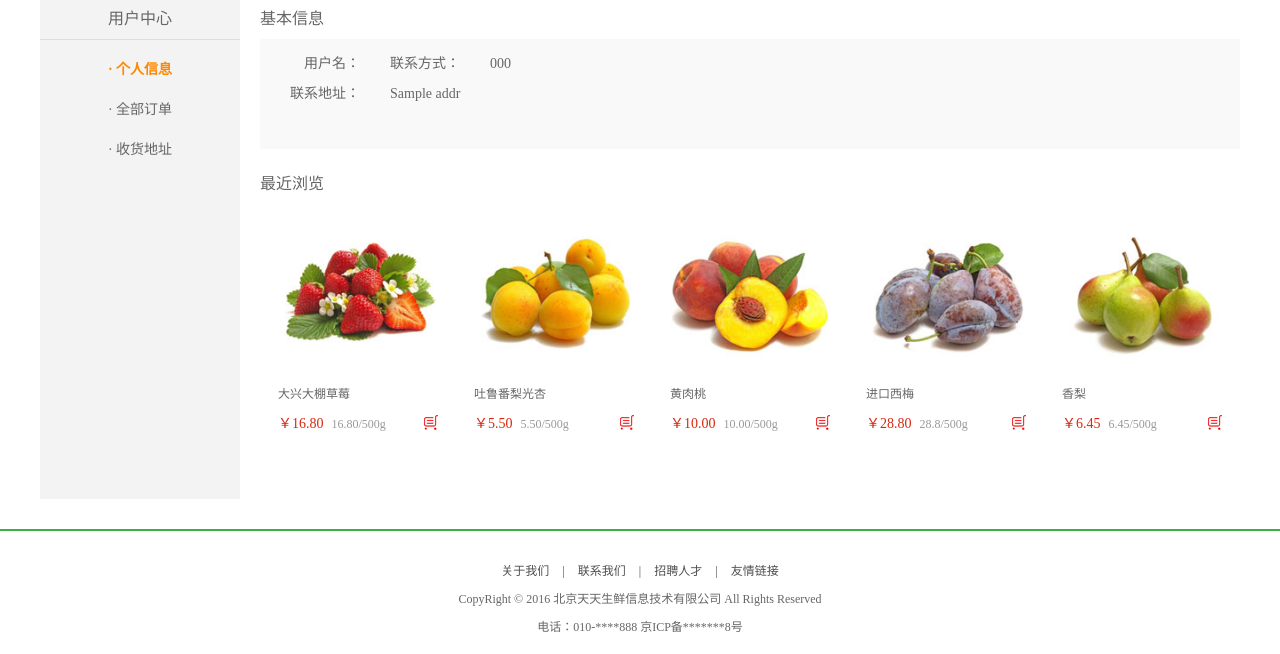
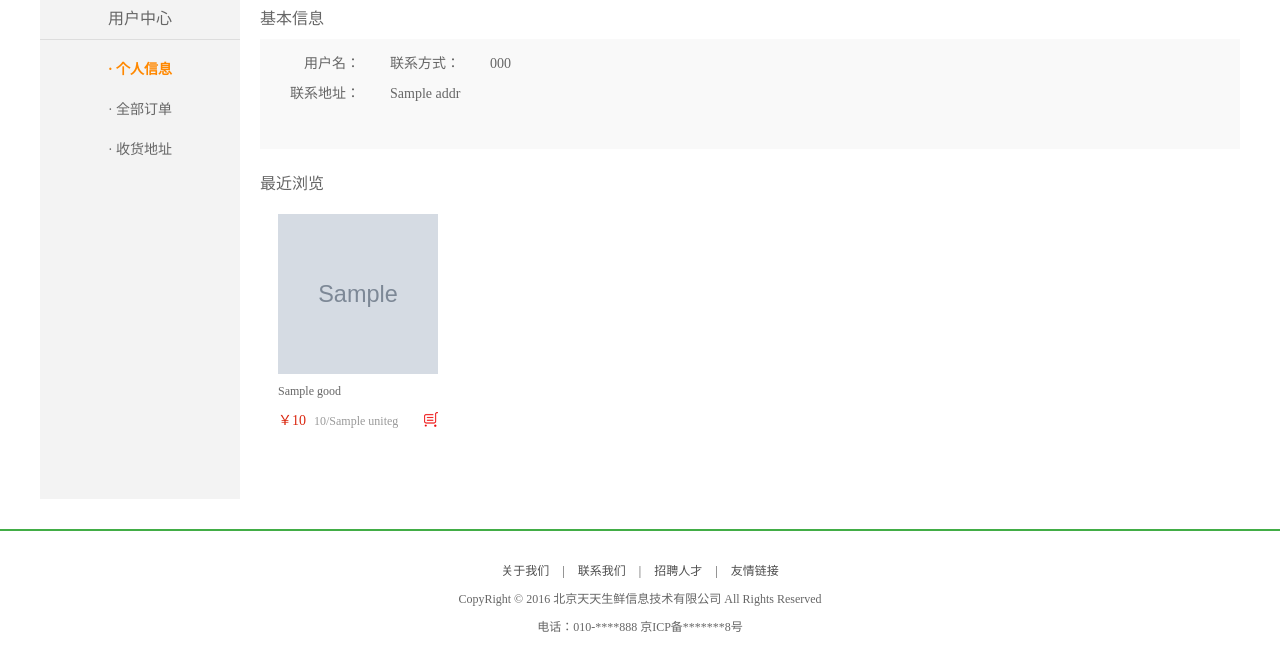
Before and after one commit to Hello-JianPeiLi/dailyfresh, a Django app: template templates/user_center_info.html in a window 1280 px wide. Shown: the part 146-800 px from the top of the page. Run offline with Django 3.2, Linux system fonts and the light colour scheme; the template is opened without the code that fills it: most values are stand-ins (such as "Sample title", 1, 10 or a date in 2020); grey boxes marked "Sample" are stand-in pictures; parts of the project's set-up code (start-up, migrations or seed data) failed here and were passed over.

Commit message:
修改html用户浏览记录

```diff
--- a/templates/user_center_info.html
+++ b/templates/user_center_info.html
@@ -74,55 +74,19 @@
         <h3 class="common_title2">最近浏览</h3>
         <div class="has_view_list">
             <ul class="goods_type_list clearfix">
-                <li>
-                    <a href="detail.html"><img src={% static "/images/goods/goods003.jpg" %}></a>
-                    <h4><a href="detail.html">大兴大棚草莓</a></h4>
-                    <div class="operate">
-                        <span class="prize">￥16.80</span>
-                        <span class="unit">16.80/500g</span>
-                        <a href="#" class="add_goods" title="加入购物车"></a>
-                    </div>
-                </li>
-
-                <li>
-                    <a href="#"><img src={% static "/images/goods/goods004.jpg" %}></a>
-                    <h4><a href="#">吐鲁番梨光杏</a></h4>
-                    <div class="operate">
-                        <span class="prize">￥5.50</span>
-                        <span class="unit">5.50/500g</span>
-                        <a href="#" class="add_goods" title="加入购物车"></a>
-                    </div>
-                </li>
-
-                <li>
-                    <a href="#"><img src={% static "/images/goods/goods005.jpg" %}></a>
-                    <h4><a href="#">黄肉桃</a></h4>
-                    <div class="operate">
-                        <span class="prize">￥10.00</span>
-                        <span class="unit">10.00/500g</span>
-                        <a href="#" class="add_goods" title="加入购物车"></a>
-                    </div>
-                </li>
-
-                <li>
-                    <a href="#"><img src={% static "/images/goods/goods006.jpg" %}></a>
-                    <h4><a href="#">进口西梅</a></h4>
-                    <div class="operate">
-                        <span class="prize">￥28.80</span>
-                        <span class="unit">28.8/500g</span>
-                        <a href="#" class="add_goods" title="加入购物车"></a>
-                    </div>
-                </li>
-
-                <li>
-                    <a href="#"><img src={% static "/images/goods/goods007.jpg" %}></a>
-                    <h4><a href="#">香梨</a></h4>
-                    <div class="operate">
-                        <span class="prize">￥6.45</span>
-                        <span class="unit">6.45/500g</span>
-                        <a href="#" class="add_goods" title="加入购物车"></a>
-                    </div>
-                </li>
+                {% for goods in goods_li %}
+                    <li>
+                        <a href="detail.html"><img src={{ goods.image.url }}></a>
+                        <h4><a href="detail.html">{{ goods.name }}</a></h4>
+                        <div class="operate">
+                            <span class="prize">￥{{ goods.price }}</span>
+                            <span class="unit">{{ goods.price }}/{{ goods.unite }}g</span>
+                            <a href="#" class="add_goods" title="加入购物车"></a>
+                        </div>
+                    </li>
+                {% empty %}
+                    <li>没有浏览记录</li>
+                {% endfor %}
             </ul>
         </div>
     </div>
```
Also changed, not shown: apps/user/views.py (+32 -1 lines).
